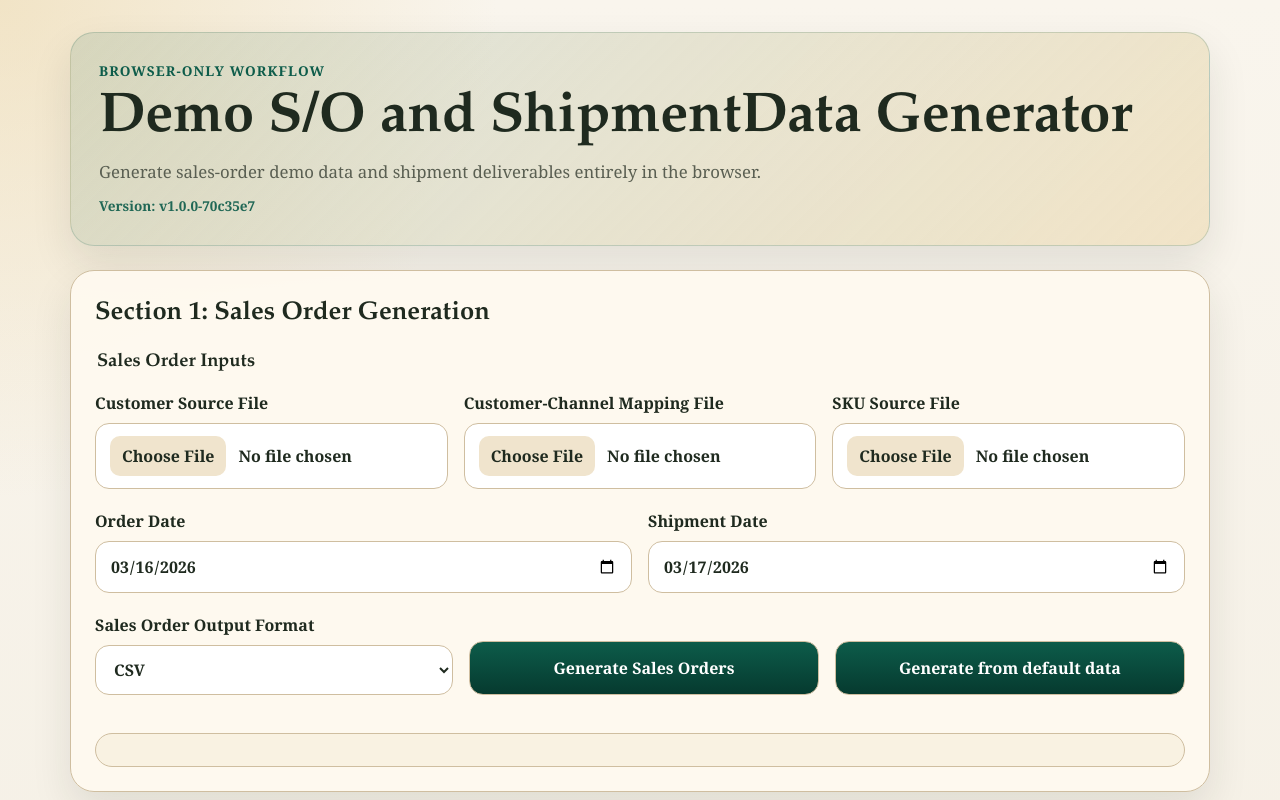
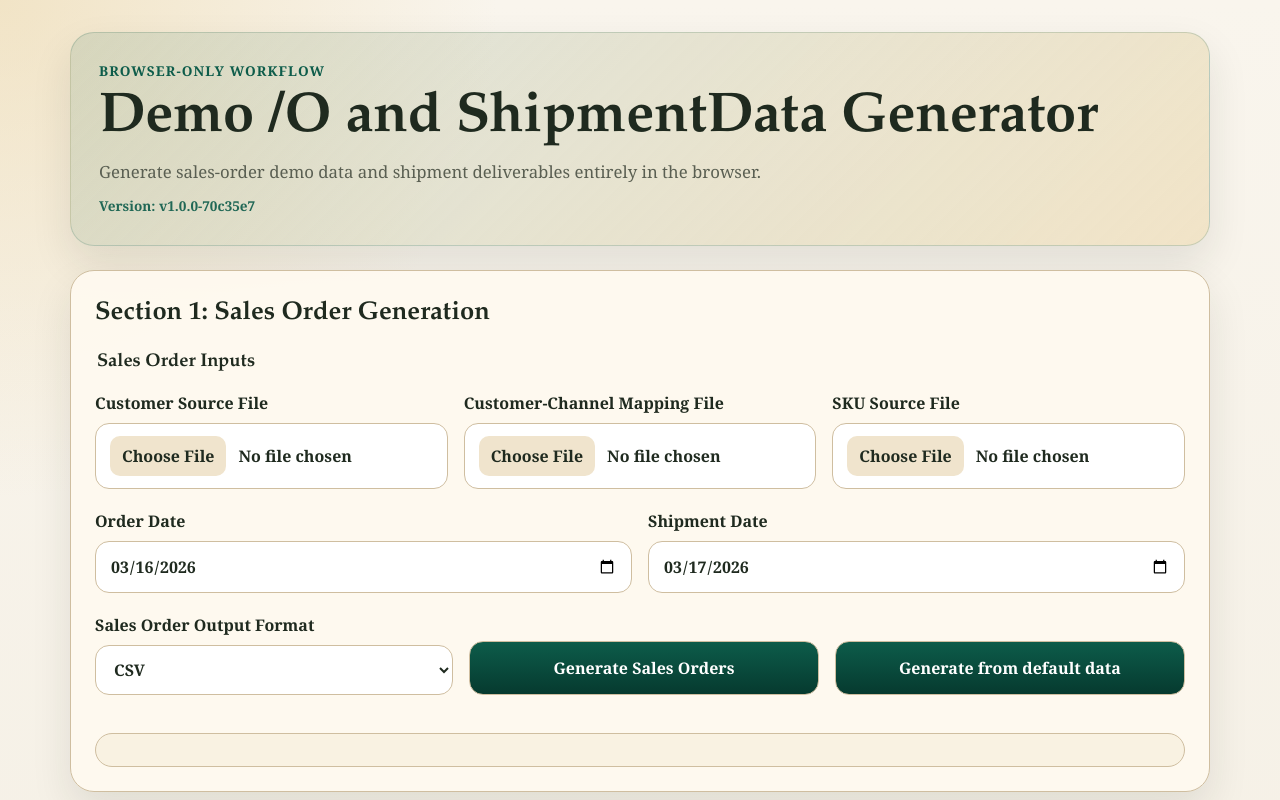
Before and after one commit to youbolan/DemoChannelDataGenerator, a website: page index.html in a window 1280 px wide. Shown: the top 800 px of the page. Drawn offline with nearby package versions, Linux system fonts and the light colour scheme.

Commit message:
Update version control
Update version control

```diff
--- a/index.html
+++ b/index.html
@@ -25,7 +25,7 @@
   <main class="page-shell">
     <header class="hero">
       <p class="eyebrow">Browser-Only Workflow</p>
-      <h1> Demo S/O and ShipmentData Generator</h1>
+      <h1>Demo /O and ShipmentData Generator</h1>
       <p class="hero-copy">
         Generate sales-order demo data and shipment deliverables entirely in the browser.
       </p>
```
